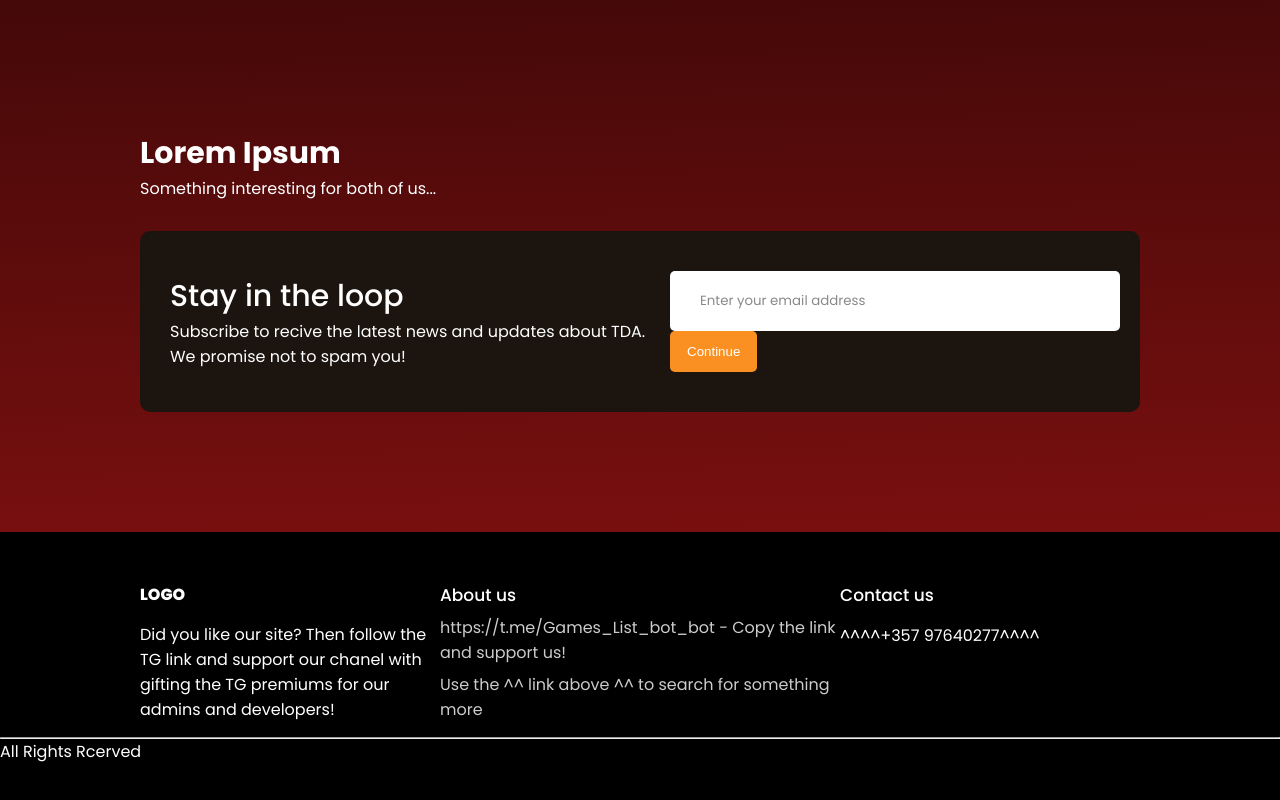
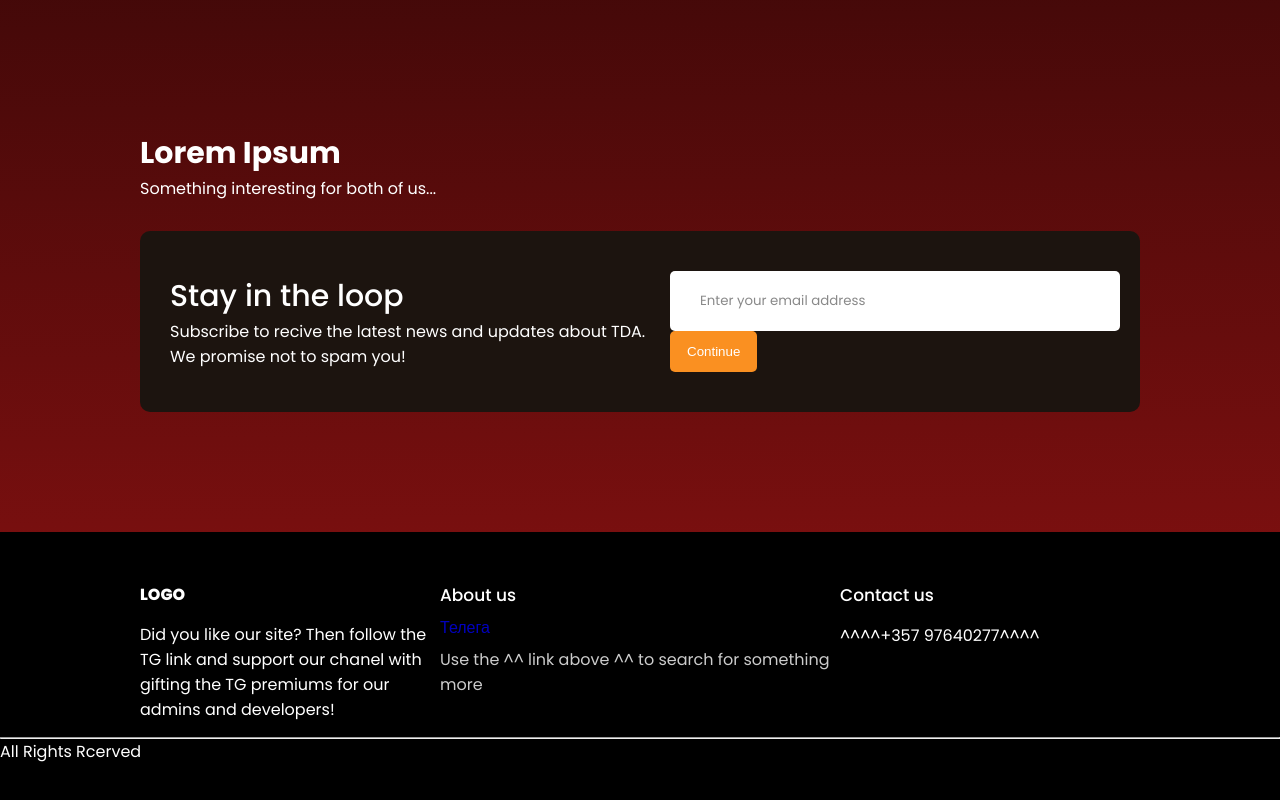
Before and after one commit to Uplupilu/TryalDou, a plain HTML site: page index.html in a window 1280 px wide. Shown: the part 3340-4140 px from the top of the page. Drawn offline with Linux system fonts and the light colour scheme.

Commit message:
Update index.html

```diff
--- a/index.html
+++ b/index.html
@@ -163,7 +163,7 @@
             <div>
                 <h4>About us</h4>
                 <ul>
-                    <li>https://t.me/Games_List_bot_bot - Copy the link and support us!</li>
+                    <li><a href=https://t.me/Games_List_bot_bot>Телега</a></li>
                     <li>Use the ^^ link above ^^ to search for something more</li>
                 </ul>
             </div>
```
